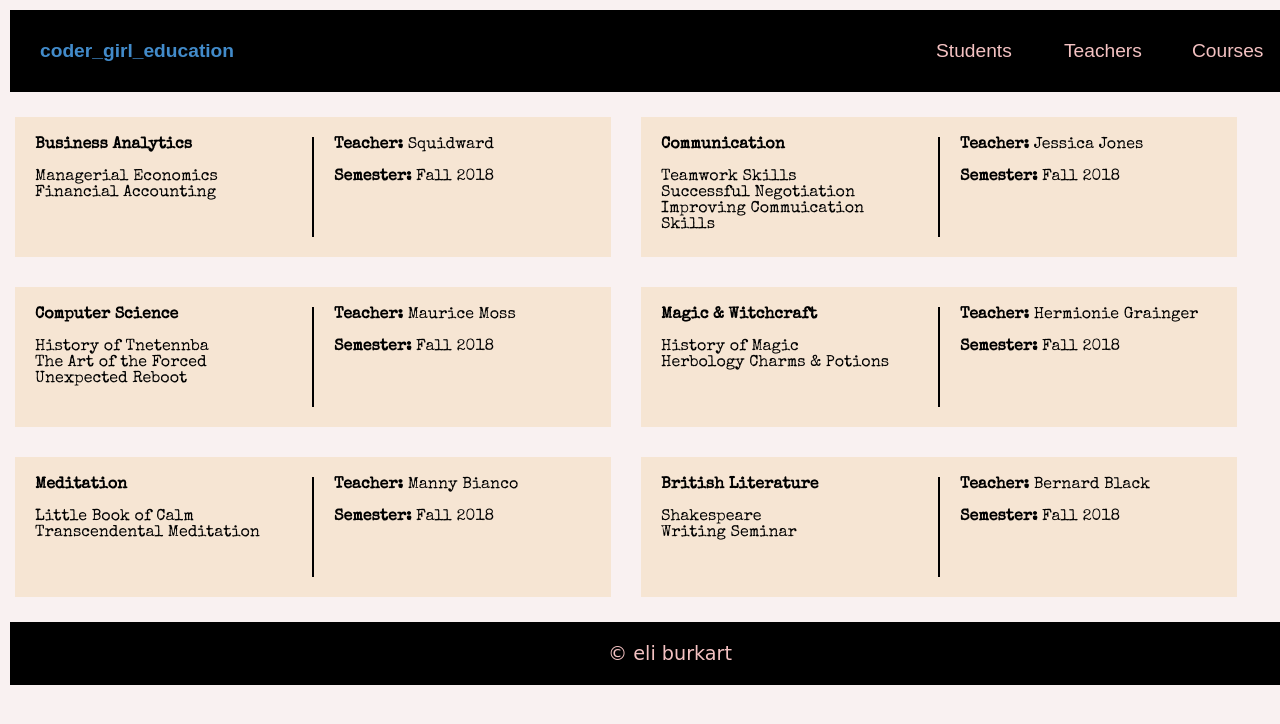
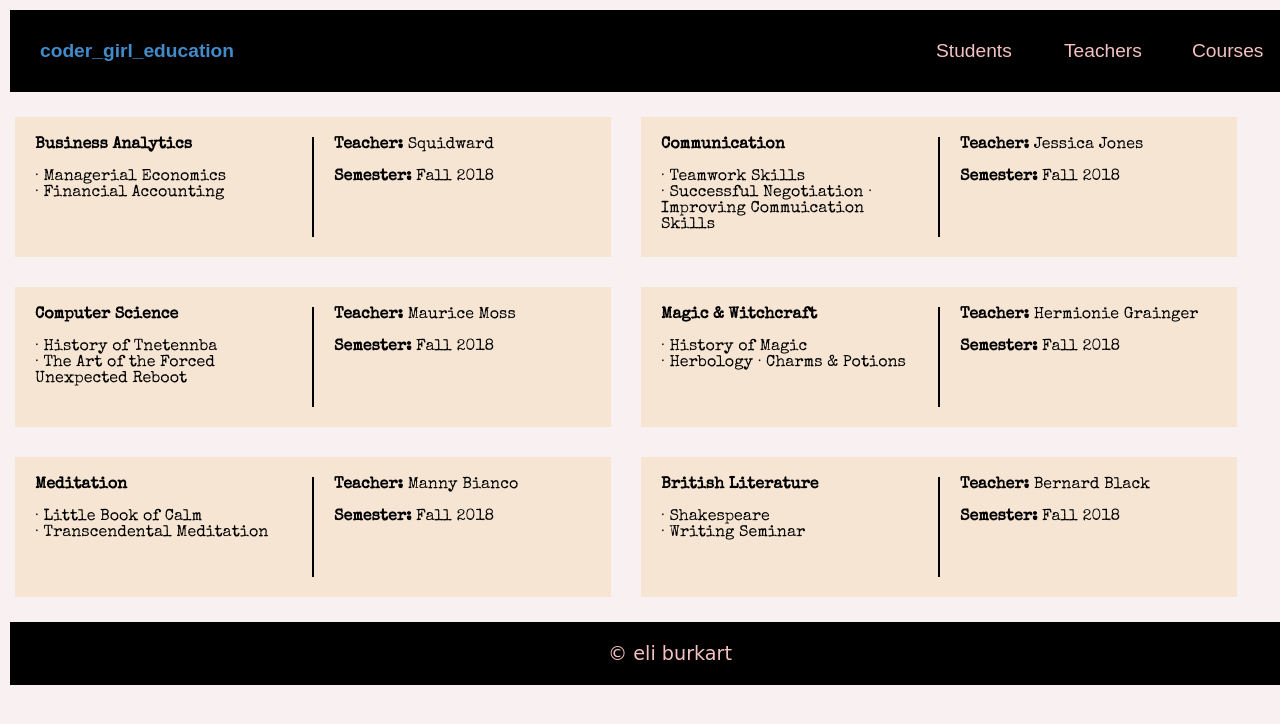
Before and after one commit to eliburkart/cg-ed, a plain HTML site: page courses.html in a window 1280 px wide. Shown: the top 724 px of the page. Drawn offline with nearby package versions, Linux system fonts and the light colour scheme; a web font is replaced by a local one.

Commit message:
added bullets to courses page

```diff
--- a/courses.html
+++ b/courses.html
@@ -38,8 +38,8 @@
 <div class="course-wrapper">
   <div class="course-name">
 <span id="boldy">Business Analytics</span>  <br> <br>
-<span id="notboldy">Managerial Economics</span> <br>
-<span id="notboldy">Financial Accounting</span>
+<span id="notboldy">&#183;  Managerial Economics</span> <br>
+<span id="notboldy">&#183;  Financial Accounting</span>
   </div>
   <div class="vl-wrapper">
 
@@ -58,9 +58,9 @@
 <div class="course-wrapper">
   <div class="course-name">
 <span id="boldy">Communication</span>  <br> <br>
-<span id="notboldy">Teamwork Skills</span> <br>
-<span id="notboldy">Successful Negotiation</span>
-<span id="notboldy">Improving Commuication Skills</span>
+<span id="notboldy">&#183;  Teamwork Skills</span> <br>
+<span id="notboldy">&#183;  Successful Negotiation</span>
+<span id="notboldy">&#183;  Improving Commuication Skills</span>
   </div>
   <div class="vl-wrapper">
 
@@ -87,8 +87,8 @@
 <div class="course-wrapper">
   <div class="course-name">
 <span id="boldy">Computer Science</span>  <br> <br>
-<span id="notboldy">History of Tnetennba</span> <br>
-<span id="notboldy">The Art of the Forced Unexpected Reboot </span>
+<span id="notboldy">&#183;  History of Tnetennba</span> <br>
+<span id="notboldy">&#183;  The Art of the Forced Unexpected Reboot </span>
   </div>
   <div class="vl-wrapper">
 
@@ -107,9 +107,9 @@
 <div class="course-wrapper">
   <div class="course-name">
 <span id="boldy">Magic & Witchcraft</span>  <br> <br>
-<span id="notboldy">History of Magic</span> <br>
-<span id="notboldy">Herbology</span>
-<span id="notboldy">Charms & Potions</span>
+<span id="notboldy">&#183;  History of Magic</span> <br>
+<span id="notboldy">&#183;  Herbology</span>
+<span id="notboldy">&#183;  Charms & Potions</span>
   </div>
   <div class="vl-wrapper">
 
@@ -136,8 +136,8 @@
 <div class="course-wrapper">
   <div class="course-name">
 <span id="boldy">Meditation</span>  <br> <br>
-<span id="notboldy">Little Book of Calm</span> <br>
-<span id="notboldy">Transcendental Meditation</span>
+<span id="notboldy">&#183;  Little Book of Calm</span> <br>
+<span id="notboldy">&#183;  Transcendental Meditation</span>
   </div>
   <div class="vl-wrapper">
 
@@ -156,8 +156,8 @@
 <div class="course-wrapper">
   <div class="course-name">
 <span id="boldy">British Literature</span>  <br> <br>
-<span id="notboldy">Shakespeare</span> <br>
-<span id="notboldy">Writing Seminar</span>
+<span id="notboldy">&#183;  Shakespeare</span> <br>
+<span id="notboldy">&#183;  Writing Seminar</span>
 
   </div>
   <div class="vl-wrapper">
```
Also changed, not shown: teachers.html (+4 -2 lines).
